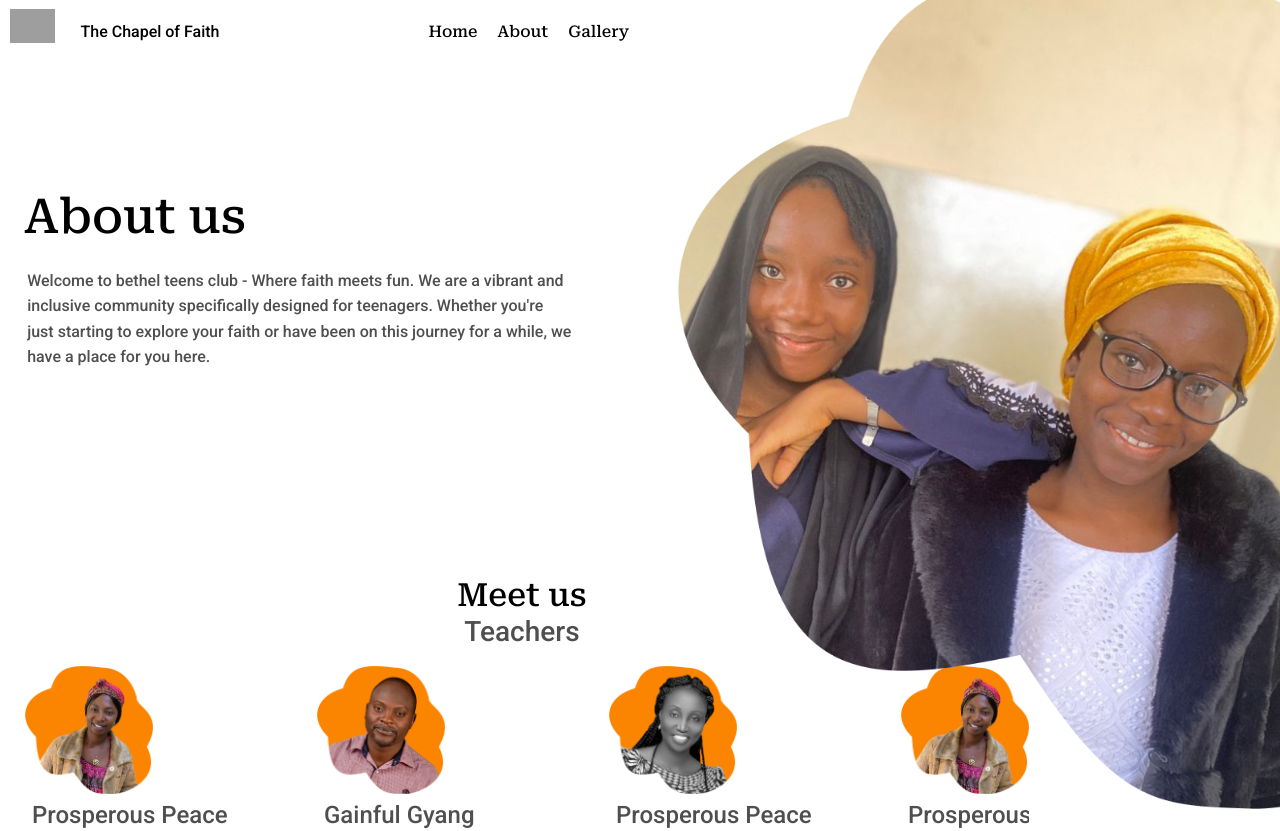
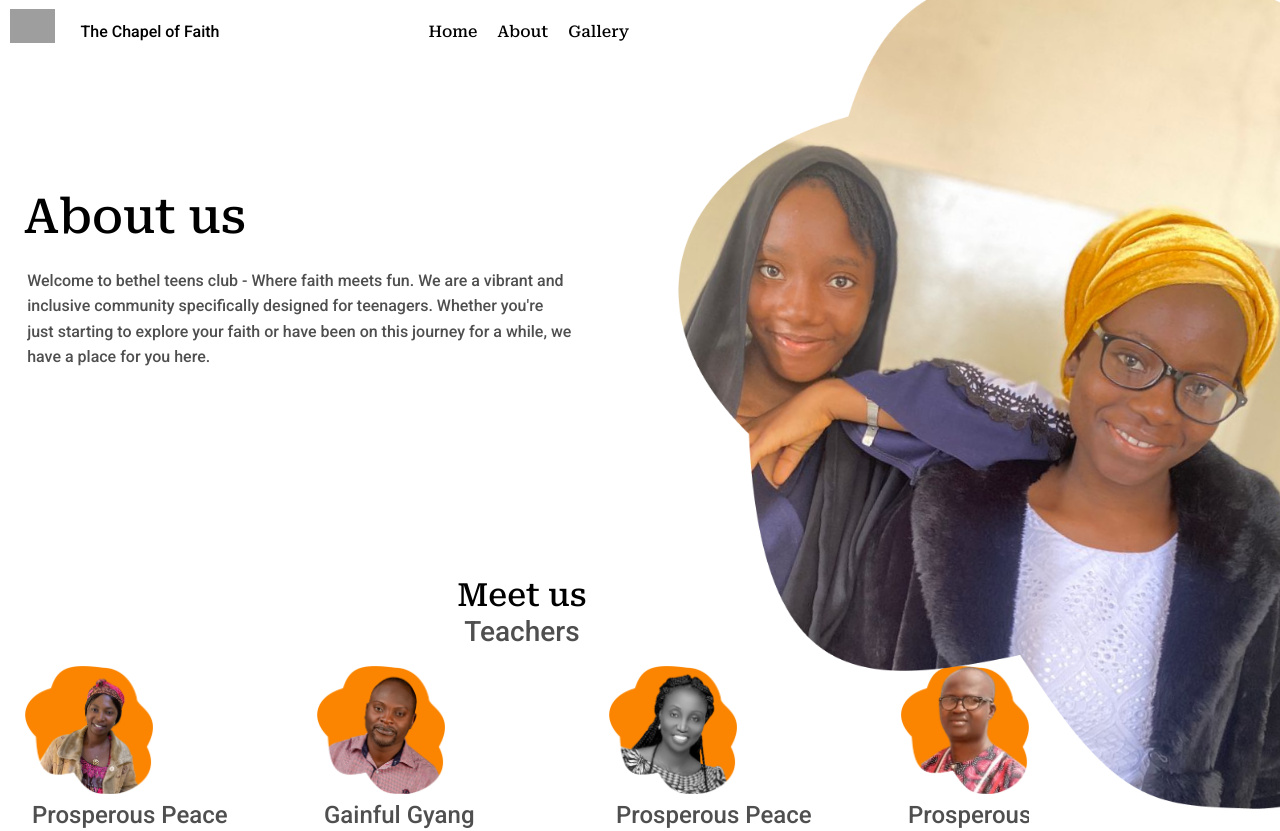
Before and after one commit to tosxin-456/Bethel-Teens, a React (Vite) app: page /aboutUs in a window 1280 px wide. Shown: the top 831 px of the page. Built offline with nearby package versions, Linux system fonts and the light colour scheme; grey boxes are pictures that could not be loaded.

Commit message:
added flourish

```diff
--- a/src/pages/about.jsx
+++ b/src/pages/about.jsx
@@ -116,7 +116,7 @@ const About = () => {
      </div>
    </div>
    <div className='teacherProfile'>
-   <img src={auntyPeace} alt="" />
+   <img src={ponjul} alt="" />
      <div className='textAboutTeacher'>
      <h4> Prosperous Peace</h4>
       <p>Aunty Peace, gracefully imparts timeless wisdom with kindness, fostering harmony and unity, while guiding others to embrace love, compassion, and understanding in their lives.</p>
@@ -139,8 +139,8 @@ const About = () => {
    <div className='teacherProfile'>
    <img src={flourish} alt="" />
      <div className='textAboutTeacher'>
-     <h4> Prosperous Peace</h4>
-      <p>Aunty Peace, gracefully imparts timeless wisdom with kindness, fostering harmony and unity, while guiding others to embrace love, compassion, and understanding in their lives.</p>
+     <h4>Flourishing Flourish</h4>
+      <p>Flourishing Flourish is not just a name but a testament to a teacher's impact. With dedication, she nurtures minds, allowing them to bloom and thrive under her guidance..</p>
      </div>
    </div>
   </div>
```
